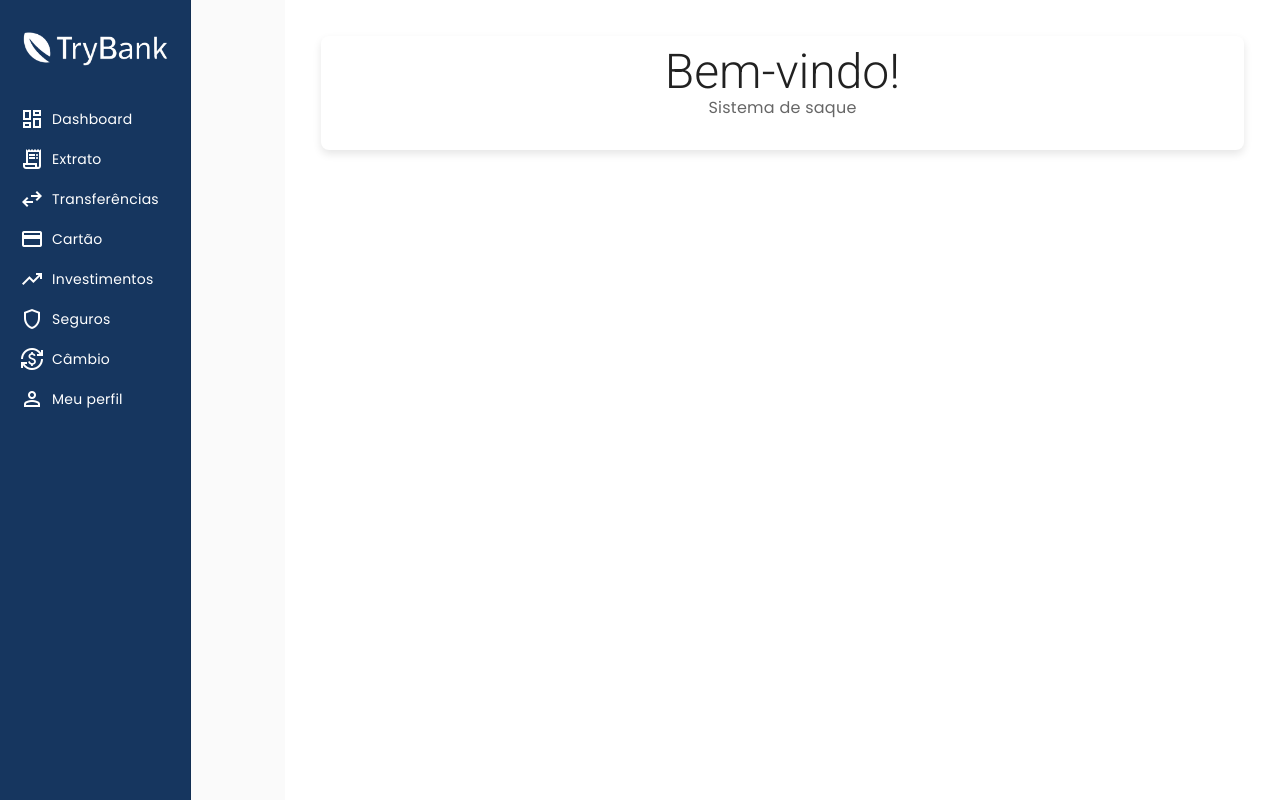
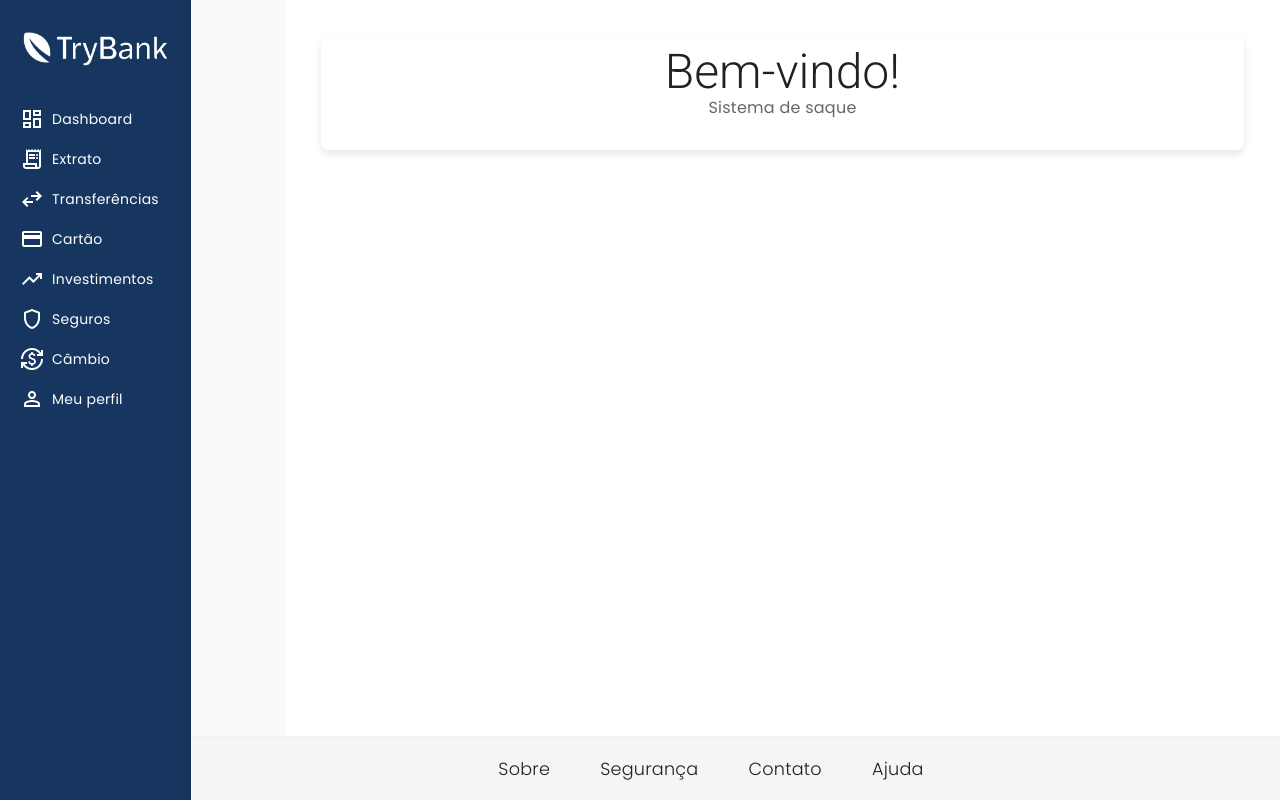
Before and after one commit to AnaBeatrizBentoSilva/Withdrawal-System, an Angular app: page / in a window 1280 px wide. Built offline with nearby package versions, Linux system fonts and the light colour scheme.

Commit message:
adjustment footer

```diff
--- a/src/app/components/template/footer/footer.component.scss
+++ b/src/app/components/template/footer/footer.component.scss
@@ -4,11 +4,12 @@
   display: flex;
   justify-content: center;
   align-items: center;
-  width: calc(100% - 200px);
-  left: 200px;
+  width: calc(100% - 192px);
+  left: 192px;
   border-top: 2px solid #f1f1f1;
+  z-index: 10;
 
-  span{
+  span {
     font-size: 1.1rem;
     font-weight: 300;
     margin-block: 20px;
```
